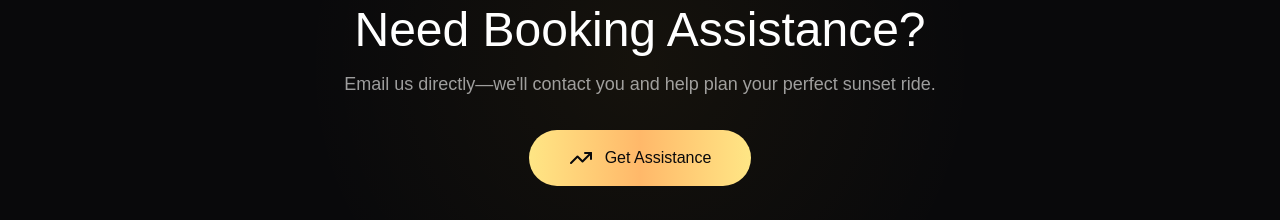
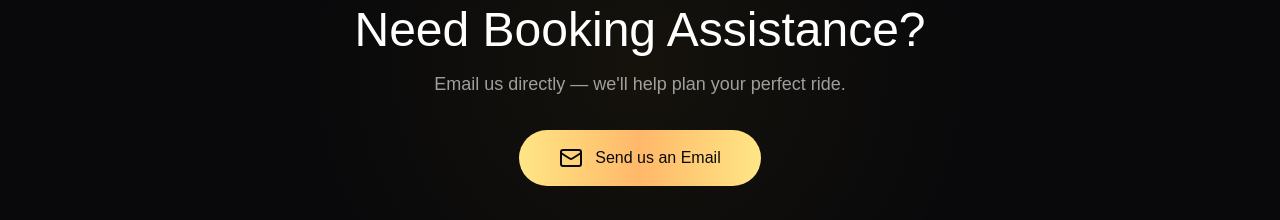
Before and after one commit to Michaellinaresxk/sunset-landing, a Next.js app: page / in a window 1280 px wide. Shown: the part 7050-7270 px from the top of the page. Built offline with nearby package versions, Linux system fonts and the light colour scheme.

Commit message:
Added mailto:

```diff
--- a/src/components/sections/UrgencySection.tsx
+++ b/src/components/sections/UrgencySection.tsx
@@ -1,13 +1,19 @@
 'use client';
 
-import { Zap, TrendingUp } from 'lucide-react';
-import { CONTACT_EMAIL, CONTACT_SUBJECT, CONTACT_BODY } from '@/src/constants';
+import { Zap, Mail } from 'lucide-react';
+import { CONTACT_EMAIL } from '@/src/constants';
 import SectionReveal from '@/src/components/ui/SectionReveal';
 import GradientButton from '@/src/components/ui/GradientButton';
 
+const SUBJECT = encodeURIComponent('Horseback Riding Inquiry');
+const BODY = encodeURIComponent(
+  "Hello! I would like to know more about the horseback riding experience in Punta Cana.\n\nDate I'm interested in:\nNumber of guests:\nHotel name:",
+);
+const MAILTO_URL = `mailto:${CONTACT_EMAIL}?subject=${SUBJECT}&body=${BODY}`;
+
 export default function UrgencySection() {
   const handleContactClick = () => {
-    window.location.href = `mailto:${CONTACT_EMAIL}?subject=${CONTACT_SUBJECT}&body=${CONTACT_BODY}`;
+    window.open(MAILTO_URL, '_blank');
   };
 
   return (
@@ -30,12 +36,11 @@ export default function UrgencySection() {
                 Need Booking Assistance?
               </h3>
               <p className='text-white/60 font-light mb-8 text-base md:text-lg'>
-                Email us directly—we&apos;ll contact you and help plan your
-                perfect sunset ride.
+                Email us directly — we&apos;ll help plan your perfect ride.
               </p>
 
-              <GradientButton onClick={handleContactClick} icon={TrendingUp}>
-                Get Assistance
+              <GradientButton onClick={handleContactClick} icon={Mail}>
+                Send us an Email
               </GradientButton>
             </div>
           </div>
```
